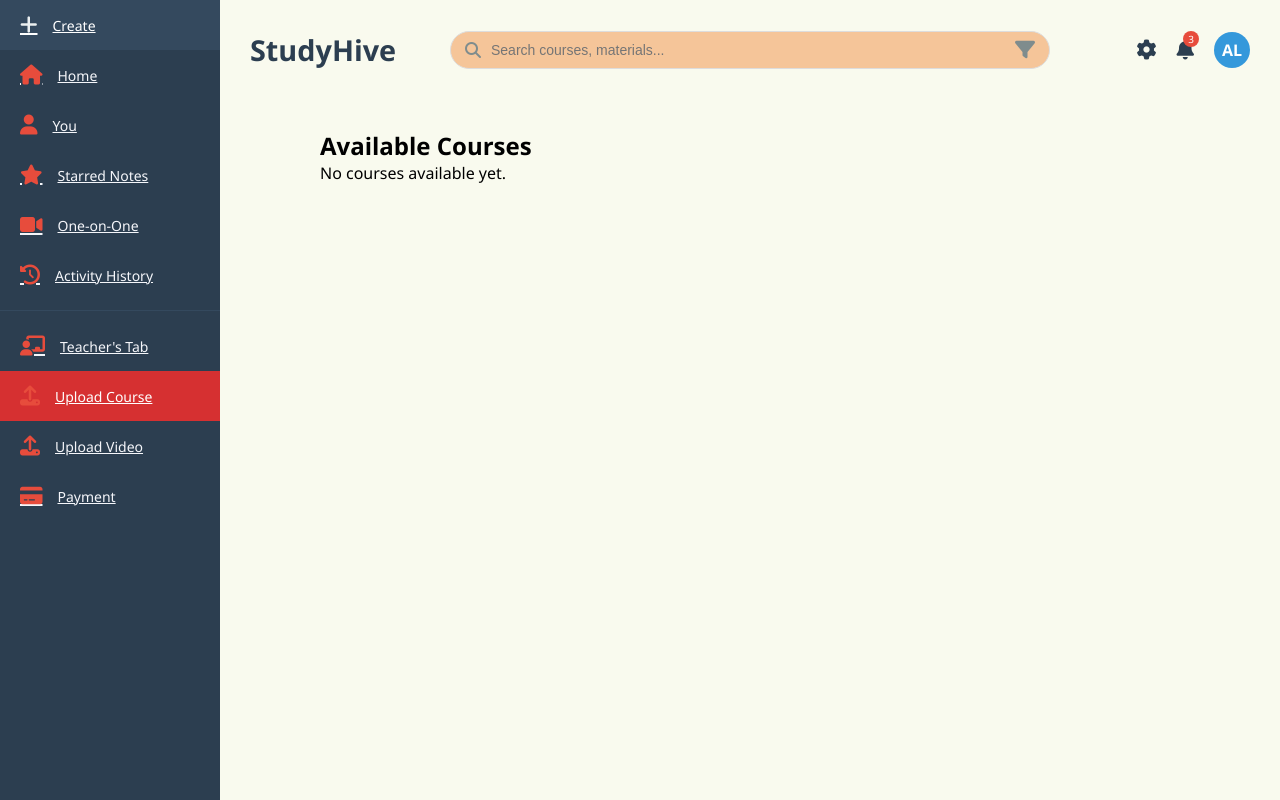
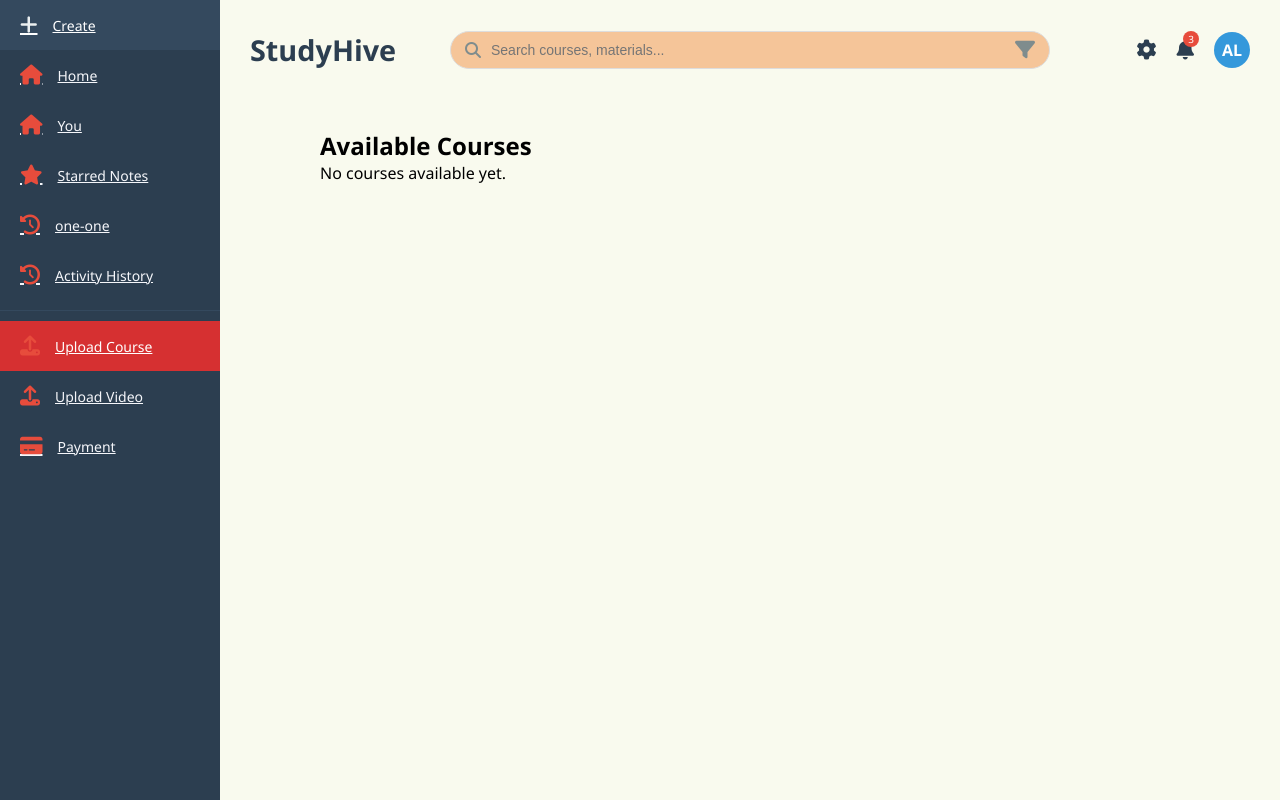
Before and after one commit to sunvimama/471, a Flask app: page /courses in a window 1280 px wide. Run offline with Flask 3, Linux system fonts and the light colour scheme; data that the repository does not hold is empty.

```diff
--- a/templates/base.html
+++ b/templates/base.html
@@ -14,12 +14,11 @@
   <div class="sidebar">
     <a href="{{ url_for('create_note') }}" class="sidebar-item"><i class="fas fa-plus"></i><span>Create</span></a>
     <a href="{{ url_for('index') }}" class="sidebar-item"><i class="fas fa-home"></i><span>Home</span></a>
-    <a href="#" class="sidebar-item"><i class="fas fa-user"></i><span>You</span></a>
+    <a href="{{ url_for('profile') }}" class="sidebar-item"><i class="fas fa-home"></i><span>You</span></a>
     <a href="{{ url_for('starred_notes') }}" class="sidebar-item"><i class="fas fa-star"></i><span>Starred Notes</span></a>
-    <a href="#" class="sidebar-item"><i class="fas fa-video"></i><span>One-on-One</span></a>
+     <a href="{{ url_for('subscription_status') }}" class="sidebar-item"><i class="fas fa-history"></i><span>one-one</span></a>
     <a href="{{ url_for('activity') }}" class="sidebar-item"><i class="fas fa-history"></i><span>Activity History</span></a>
     <div class="sidebar-divider"></div>
-    <a href="#" class="sidebar-item"><i class="fas fa-chalkboard-teacher"></i><span>Teacher's Tab</span></a>
     <a href="{{ url_for('upload_course') }}" class="sidebar-item upload-course" data-debug="upload-course"><i class="fas fa-upload"></i><span>Upload Course</span></a>
     <a href="{{ url_for('upload_video') }}" class="sidebar-item"><i class="fas fa-upload"></i><span>Upload Video</span></a>
     <a href="{{ url_for('payment') }}" class="sidebar-item"><i class="fas fa-credit-card"></i><span>Payment</span></a>
```
